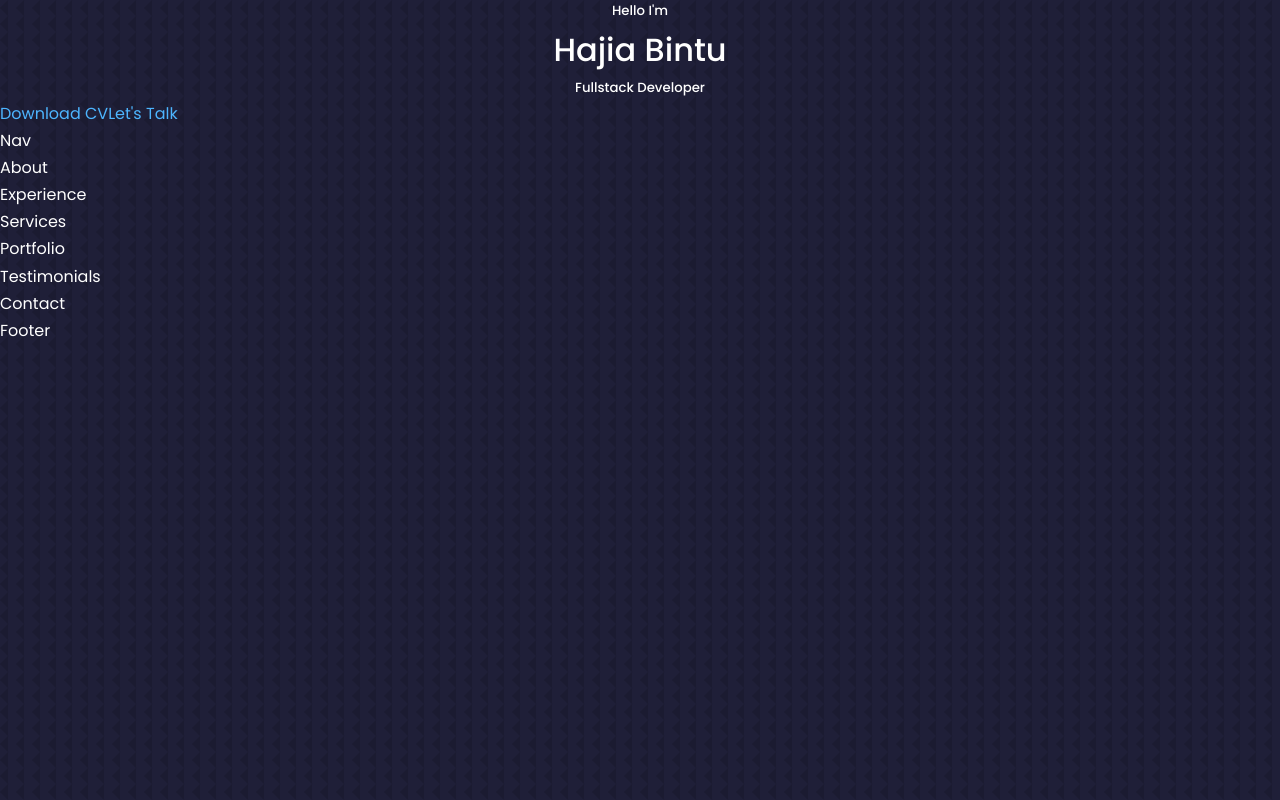
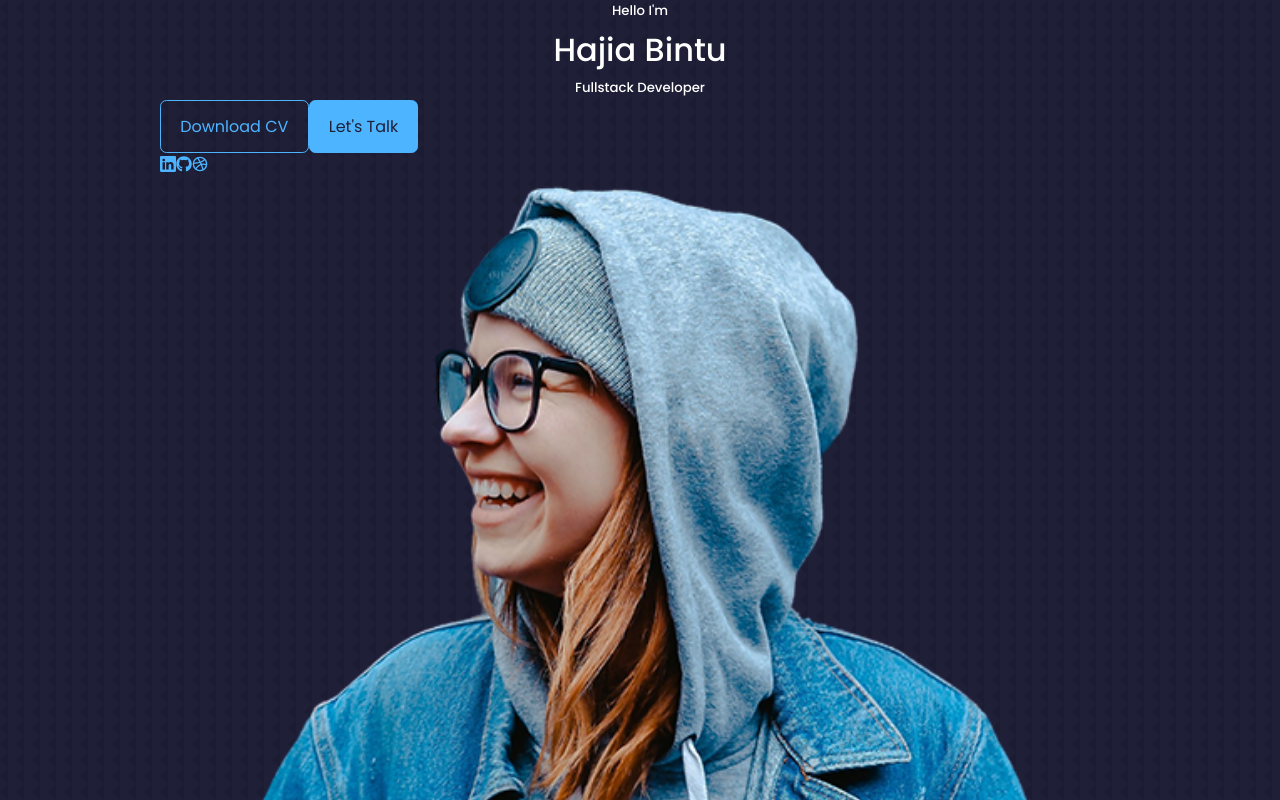
Before and after one commit to meywo/react-portfolio-website-1, a React (Create React App) app: page / in a window 1280 px wide. Shown: the top 800 px of the page. Built offline with nearby package versions, Linux system fonts and the light colour scheme.

Commit message:
3rd commit-oct

```diff
--- a/package.json
+++ b/package.json
@@ -8,6 +8,7 @@
     "@testing-library/user-event": "^13.5.0",
     "react": "^18.2.0",
     "react-dom": "^18.2.0",
+    "react-icons": "^4.4.0",
     "react-scripts": "5.0.1",
     "web-vitals": "^2.1.4"
   },
--- a/src/components/header/CTA.jsx
+++ b/src/components/header/CTA.jsx
@@ -1,11 +1,12 @@
 import React from 'react'
 import CV from '../../assets/cv.pdf'
 
+
 const CTA = () => {
   return (
-    <div className="CTA">
-        <a href={CV} download>Download CV</a>
-        <a href="#contact">Let's Talk</a>
+    <div className="cta">
+        <a href={CV} download className='btn'text-align='center'>Download CV</a>
+        <a href="#contact" className='btn btn-primary'>Let's Talk</a>
     </div>
   )
 }
--- a/src/components/header/Header.jsx
+++ b/src/components/header/Header.jsx
@@ -1,15 +1,24 @@
 import React from 'react'
 import './header.css'
 import CTA from './CTA'
+import ME from '../../assets/me.png'
+import HeaderSocial from './HeaderSocials'
 
 const Header = () => {
   return (
     <header>
-      <div className="container header_container"></div>
+      <div className="container header_container">
     <h5>Hello I'm </h5>
     <h1>Hajia Bintu</h1>
     <h5 className="text-light">Fullstack Developer</h5>
-    <CTA/>
+    <CTA />
+    <HeaderSocial />
+    <div className="me">
+    <img src={ME} alt="me" />
+    </div>
+
+    <a href="#contact" className='scroll-down'>Scroll Down</a>
+    </div>
     </header>
   )
 }
--- /dev/null
+++ b/src/components/header/HeaderSocials.jsx
@@ -0,0 +1,16 @@
+import React from 'react'
+import {BsLinkedin} from 'react-icons/bs'
+import{FaGithub} from 'react-icons/fa'
+import{FiDribbble} from 'react-icons/fi'
+
+const HeaderSocials = () => {
+  return (
+    <div className="header_socials">
+   <a href="http://linkedin.com" target="_blank"><BsLinkedin/></a>
+   <a href="http://github.com" target="_blank"><FaGithub/></a>
+   <a href="http://dribble.com" target="_blank"><FiDribbble/></a>
+    </div>
+  )
+}
+
+export default HeaderSocials
--- a/src/index.css
+++ b/src/index.css
@@ -64,7 +64,7 @@ section {
 section > h2,
  section > h5 {
     text-align: center;
-    color: var(--color-light)
+    color: var(--color-light);
 
 }
 
@@ -82,7 +82,7 @@ a {
     transition: var(--transition);
 }
 
-a.hover {
+a:hover {
     color:var(--color-white);
 }
 
@@ -90,21 +90,21 @@ a.hover {
     width: max-content;
     display: inline-block;
     color: var(--color-primary);
-    padding:0.75rem 1.2 rem;
+    padding: 0.75rem 1.2rem;
     border-radius: 0.4rem;
     cursor: pointer;
     border: 1px solid var(--color-primary);
-    transition:var(--transition);
+    transition: var(--transition);
 }
 
-.btn hover {
+.btn:hover {
     background: var(--color-white);
-    color:var(--color-bg);
+    color: var(--color-bg);
     border-color: transparent;
 }
 
-.btn primary {
-    background:var(--color-primary);
+.btn-primary {
+    background: var(--color-primary);
     color: var(--color-bg);
 }
 
```
Also changed, not shown: 1 other file (tests, documents, lock files or other folders).
